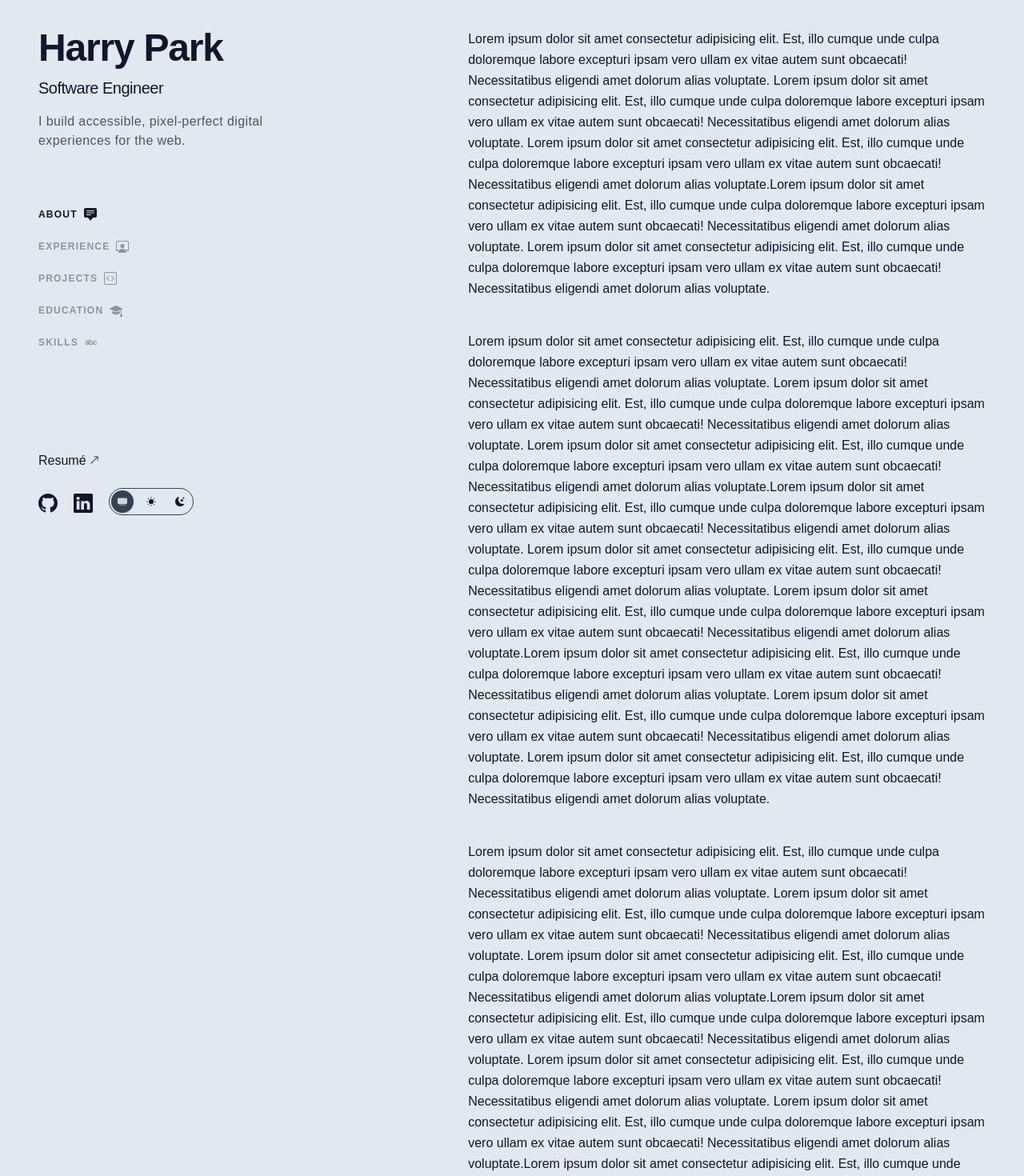
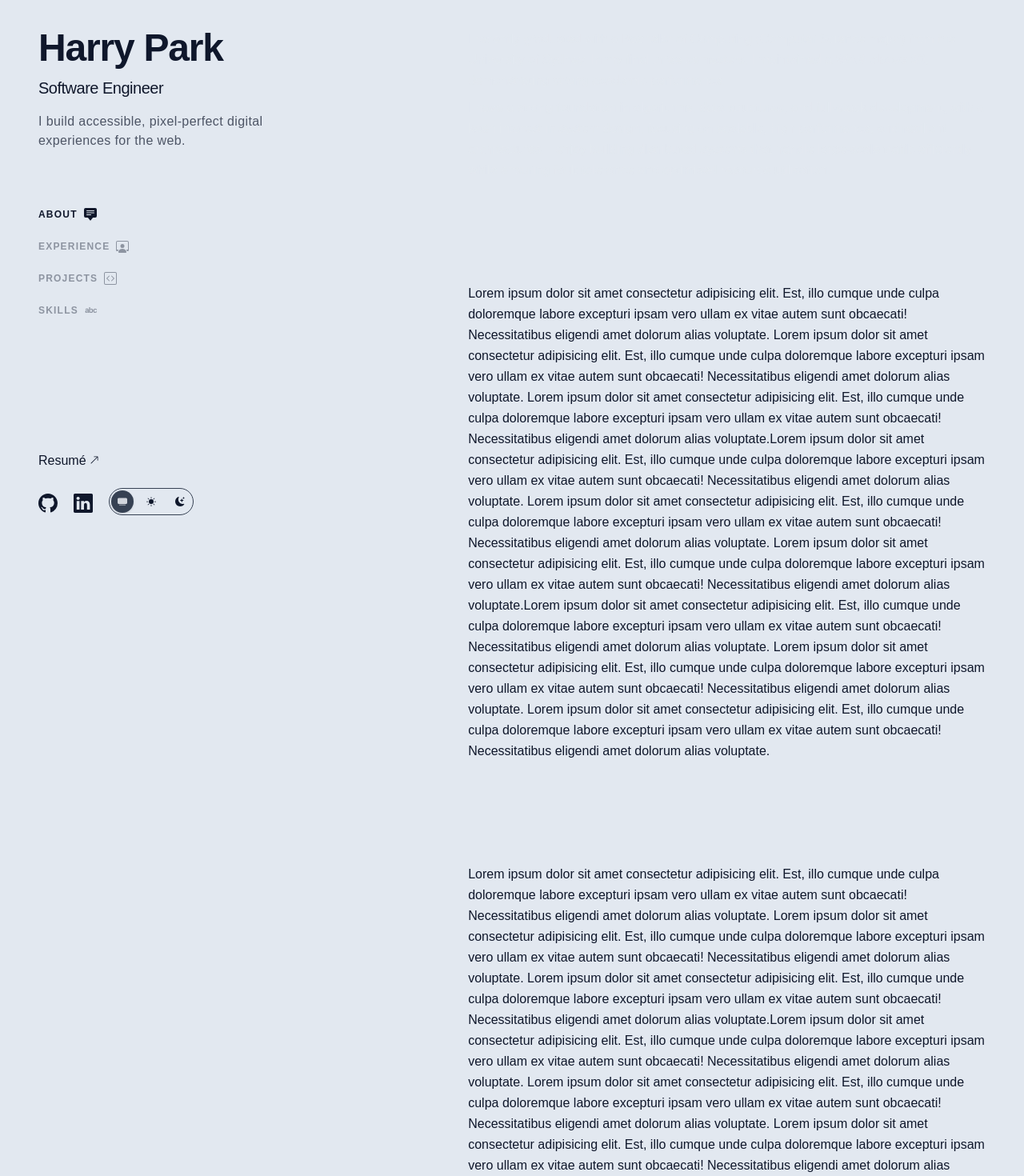
Before and after one commit to hjparrk/harrypark-portfolio, a Next.js app: page / in a window 1280 px wide. Shown: the part 60-1530 px from the top of the page at 80% size. Built offline with nearby package versions, Linux system fonts and the light colour scheme; no server answers.

Commit message:
refactor: refactor About section

```diff
--- a/src/app/page.tsx
+++ b/src/app/page.tsx
@@ -1,4 +1,5 @@
 import Header from '@/components/header/header';
+import About from '@/components/main/about';
 import MockMain from '@/components/main/mock-main';
 import { Fragment } from 'react';
 
@@ -10,7 +11,10 @@ export default function Home() {
 
       {/* Main Content */}
       <main className='pt-24 lg:w-[55%] lg:py-24'>
-        <MockMain />
+        <div className='flex flex-col space-y-32'>
+          <About />
+          <MockMain />
+        </div>
       </main>
     </Fragment>
   );
--- a/src/components/header/header-data.tsx
+++ b/src/components/header/header-data.tsx
@@ -8,6 +8,5 @@ export const links = [
     icon: <Icons.Experience />,
   },
   { href: '#projects', label: 'PROJECTS', icon: <Icons.Projects /> },
-  { href: '#education', label: 'EDUCATION', icon: <Icons.Education /> },
   { href: '#skills', label: 'SKILLS', icon: <Icons.Skills /> },
 ];
--- /dev/null
+++ b/src/components/main/about.tsx
@@ -0,0 +1,22 @@
+export default function About() {
+  return (
+    <section
+      id='about'
+      className='text-light/70 flex flex-col space-y-2 lg:scroll-mt-24'
+    >
+      <p>
+        I recently graduated with a Bachelor of Computing (Computer Science
+        major) from the University of Sydney. In my final three semesters, I
+        maintained a <strong className='text-light/90'>WAM above 80</strong>,
+        demonstrating strong academic performance.
+      </p>
+      <p>
+        I have a strong foundation in algorithms, data structures, and
+        full-stack development, with a keen interest in system design, focusing
+        on scalable, high performance, and resilient architectures. I enjoy
+        building distributed systems that handle large-scale traffic efficiently
+        while ensuring fault tolerance and optimised resource utilisation.
+      </p>
+    </section>
+  );
+}
--- a/src/components/main/mock-main.tsx
+++ b/src/components/main/mock-main.tsx
@@ -1,26 +1,9 @@
+import { Fragment } from 'react';
+
 export default function MockMain() {
   return (
-    <div className='flex flex-col space-y-10'>
-      <h1 id='about'>
-        Lorem ipsum dolor sit amet consectetur adipisicing elit. Est, illo
-        cumque unde culpa doloremque labore excepturi ipsam vero ullam ex vitae
-        autem sunt obcaecati! Necessitatibus eligendi amet dolorum alias
-        voluptate. Lorem ipsum dolor sit amet consectetur adipisicing elit. Est,
-        illo cumque unde culpa doloremque labore excepturi ipsam vero ullam ex
-        vitae autem sunt obcaecati! Necessitatibus eligendi amet dolorum alias
-        voluptate. Lorem ipsum dolor sit amet consectetur adipisicing elit. Est,
-        illo cumque unde culpa doloremque labore excepturi ipsam vero ullam ex
-        vitae autem sunt obcaecati! Necessitatibus eligendi amet dolorum alias
-        voluptate.Lorem ipsum dolor sit amet consectetur adipisicing elit. Est,
-        illo cumque unde culpa doloremque labore excepturi ipsam vero ullam ex
-        vitae autem sunt obcaecati! Necessitatibus eligendi amet dolorum alias
-        voluptate. Lorem ipsum dolor sit amet consectetur adipisicing elit. Est,
-        illo cumque unde culpa doloremque labore excepturi ipsam vero ullam ex
-        vitae autem sunt obcaecati! Necessitatibus eligendi amet dolorum alias
-        voluptate.
-      </h1>
-
-      <h1 id='experience'>
+    <Fragment>
+      <h1 id='experience' className='lg:scroll-mt-24'>
         Lorem ipsum dolor sit amet consectetur adipisicing elit. Est, illo
         cumque unde culpa doloremque labore excepturi ipsam vero ullam ex vitae
         autem sunt obcaecati! Necessitatibus eligendi amet dolorum alias
@@ -51,7 +34,7 @@ export default function MockMain() {
         voluptate.
       </h1>
 
-      <h1 id='projects'>
+      <h1 id='projects' className='lg:scroll-mt-24'>
         Lorem ipsum dolor sit amet consectetur adipisicing elit. Est, illo
         cumque unde culpa doloremque labore excepturi ipsam vero ullam ex vitae
         autem sunt obcaecati! Necessitatibus eligendi amet dolorum alias
@@ -82,13 +65,7 @@ export default function MockMain() {
         voluptate.
       </h1>
 
-      <h1 id='education'>
-        Lorem, ipsum dolor sit amet consectetur adipisicing elit. Atque possimus
-        aspernatur sed! Non eligendi natus ea magni nemo similique hic nostrum,
-        consequatur exercitationem vitae neque nam, explicabo vero quis veniam.
-      </h1>
-
-      <h1 id='skills'>
+      <h1 id='skills' className='lg:scroll-mt-24'>
         Lorem ipsum dolor sit amet consectetur adipisicing elit. Est, illo
         cumque unde culpa doloremque labore excepturi ipsam vero ullam ex vitae
         autem sunt obcaecati! Necessitatibus eligendi amet dolorum alias
@@ -136,6 +113,6 @@ export default function MockMain() {
         vitae autem sunt obcaecati! Necessitatibus eligendi amet dolorum alias
         voluptate.
       </h1>
-    </div>
+    </Fragment>
   );
 }
```
